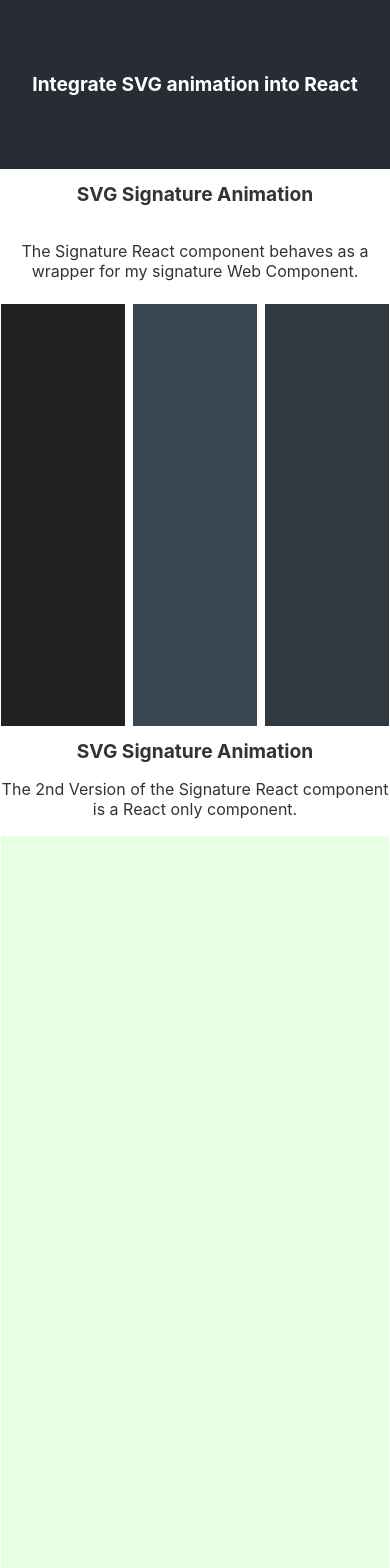
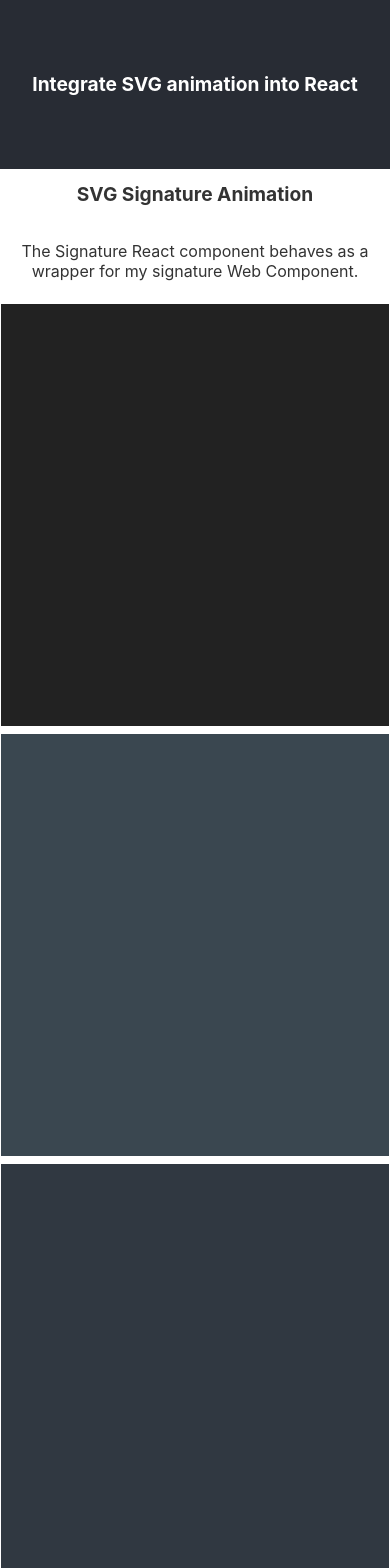
Before and after one commit to sabinamp/using-svg, a React (Create React App) app: page / in a window 390 px wide. Shown: the top 1568 px of the page. Built offline with nearby package versions, Linux system fonts and the light colour scheme.

Commit message:
size related chages

```diff
--- a/src/components/SVGAnimContainer1.css
+++ b/src/components/SVGAnimContainer1.css
@@ -1,4 +1,4 @@
-.Home {
+.Container1 {
   margin: 0 auto;
   width: 100%;
   display: grid;
@@ -10,32 +10,37 @@
     ;
 }
 
-.Home h1 {
+.Container1 h1 {
   font-size: 1.2rem;
   color: #333;
   grid-area: h;
 }
 
-.Home p {
+.Container1 p {
   color: #333;
   text-align: center;
   grid-area: s;
 }
 
-.Home a {
-  color: #56D5FA;
-  text-decoration: none;
+
+.Container1 .section-col1{
+  grid-area: a1;
+}
+.Container1 .section-col2{
+  grid-area: a2;
+}
+.Container1 .section-col3{
+  grid-area: a3;
 }
 
-.Home a:hover {
-  color: #333;
+@media(max-width: 550px) {
+  .Container1 {
+    grid-template-areas:
+        "h"
+        "s"
+        "a1"
+        "a2"
+        "a3"
+      ;
+  }
 }
-.Home .section-col1{
-  grid-area: a1;
-}
-.Home .section-col2{
-  grid-area: a2;
-}
-.Home .section-col3{
-  grid-area: a3;
-}
--- a/src/components/SVGAnimContainer1.js
+++ b/src/components/SVGAnimContainer1.js
@@ -3,7 +3,7 @@ import './SVGAnimContainer1.css'
 import SignatureR from './signature/SignatureR';
 
 const SVGAnimContainer1 = () => (
-  <div className="Home">
+  <div className="Container1">
     <h1> SVG Signature Animation</h1>
     <p>
       The Signature React component  behaves as a wrapper for my signature Web Component.
--- a/src/components/SVGAnimContainer2.css
+++ b/src/components/SVGAnimContainer2.css
@@ -1,6 +1,13 @@
 .Container2 {
   margin: 0 auto;
   width: 100%;
+  display: grid;
+  grid-gap: 6px;
+  grid-template-areas:
+    "h  h"
+    "s  s"
+    "a1  a2"
+    ;
 }
 
 .Container2 h1 {
@@ -14,3 +21,20 @@
   text-align: center;
   grid-area: s;
 }
+.Container2 .section-col1{
+  grid-area: a1;
+}
+.Container2 .section-col2{
+  grid-area: a2;
+}
+
+@media(max-width: 550px) {
+  .Container2 {
+    grid-template-areas:
+        "h"
+        "s"
+        "a1"
+        "a2"
+      ;
+  }
+}
--- a/src/components/SVGAnimContainer2.js
+++ b/src/components/SVGAnimContainer2.js
@@ -10,7 +10,8 @@ const SVGAnimationContainer2 = () => (
       The 2nd Version of the Signature React component is a React only component.
         </p>
 
-    <SignatureR2 strokewidth="3" fillcolor="#1b3c59" bkgcolor="#e7ffe3" strokeopacity="1" />
+    <SignatureR2 strokewidth="3" fillcolor="#1b3c59" bkgcolor="#e7ffe3" strokeopacity="1" className="section-col1" />
+    <SignatureR2 strokewidth="3.5" fillcolor="#1b3c66" bkgcolor="#8ea6b4" strokeopacity="0.7" className="section-col2" />
   </div>
 
 );
--- a/src/components/signature/SignatureR2.css
+++ b/src/components/signature/SignatureR2.css
@@ -1,9 +1,10 @@
  .SignatureR2{
   border: 1px solid white;
-  height: 100vh;
+  height: 70vh;
   display: flex;
   justify-content: center;
   align-items: center;
+
  /*
   --bkg-color: #e7eff3;
   --stroke-width: 3;
@@ -19,8 +20,8 @@
 }
 
  #signature {
-  width:  60vw;
-  height: 50vh;
+  width: 42vw;
+  height: 35vh;
 }
 
 .SignatureR2 svg {
--- a/src/components/signature/SignatureR2.js
+++ b/src/components/signature/SignatureR2.js
@@ -126,7 +126,7 @@ export default class SignatureR2 extends Component {
     return (
       <div className="SignatureR2" style={this.theme} >
         <div id="signature" ref={this.signatureRef} >
-          <svg viewBox="0 -2 43 62" width="100%" height="100%" fill="none" xmlns="http://www.w3.org/2000/svg">
+          <svg viewBox="0 -2 43 62" fill="none" xmlns="http://www.w3.org/2000/svg">
             <path id="path0" ref={this.path0Ref} d="M18 12V45" stroke="black" />
             <path id="path1" ref={this.path1Ref} d="M35 4C35 4 19.5 24 19.5 28.5C19.5 33 38.5 56 38.5 56" stroke="black" />
             <path id="path2" ref={this.path2Ref}
--- a/src/webcomponents/signature-custom-elem/Signature.js
+++ b/src/webcomponents/signature-custom-elem/Signature.js
@@ -137,7 +137,6 @@ export default class Signature extends HTMLElement {
           background: ${this.getAttribute('bkgcolor')};
           align-items: center;
           justify-content: center;
-          padding: 0 4px;
           --stroke-width: ${this.getAttribute('strokewidth')};
           --stroke-opacity: ${this.getAttribute('strokeopacity')};
           --stroke-color: ${this.getAttribute('fillcolor')};
```
